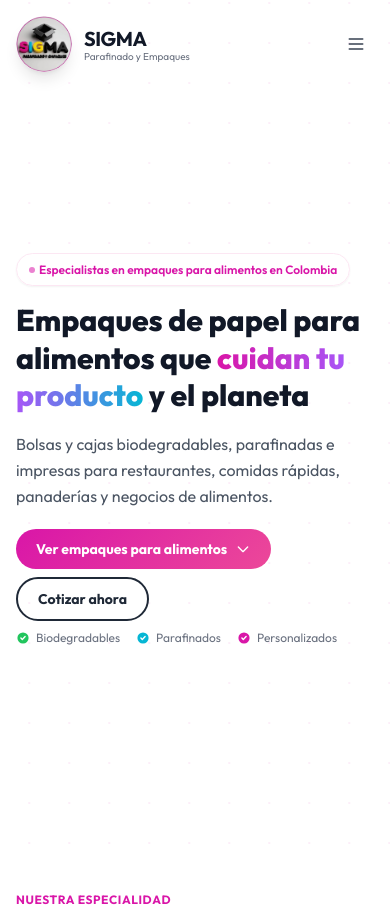
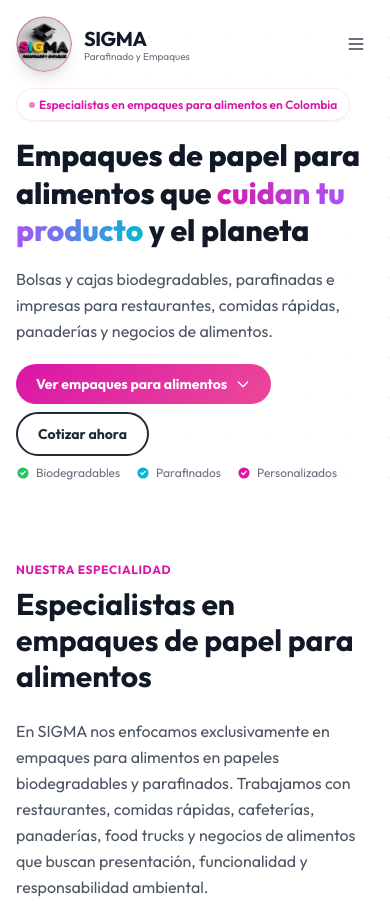
Before and after one commit to DigitalJustOne/sigma-web, a website built with Vite: page index.html in a window 390 px wide. Shown: the top 911 px of the page. Built offline with nearby package versions, Linux system fonts and the light colour scheme.

Commit message:
Fix: remove min-h-screen from hero, reduce mobile spacing

```diff
--- a/index.html
+++ b/index.html
@@ -75,7 +75,7 @@
     </nav>
 
     <!-- HERO -->
-    <section id="inicio" class="gradient-hero geometric-pattern min-h-screen flex items-center pt-14 sm:pt-20 relative overflow-hidden">
+    <section id="inicio" class="gradient-hero geometric-pattern flex items-center pt-14 sm:pt-20 relative overflow-hidden">
         <div class="max-w-7xl mx-auto px-4 sm:px-6 lg:px-8 py-8 sm:py-20 relative z-10">
             <div class="grid lg:grid-cols-2 gap-6 sm:gap-12 items-center">
                 <div class="fade-in-up">
```
